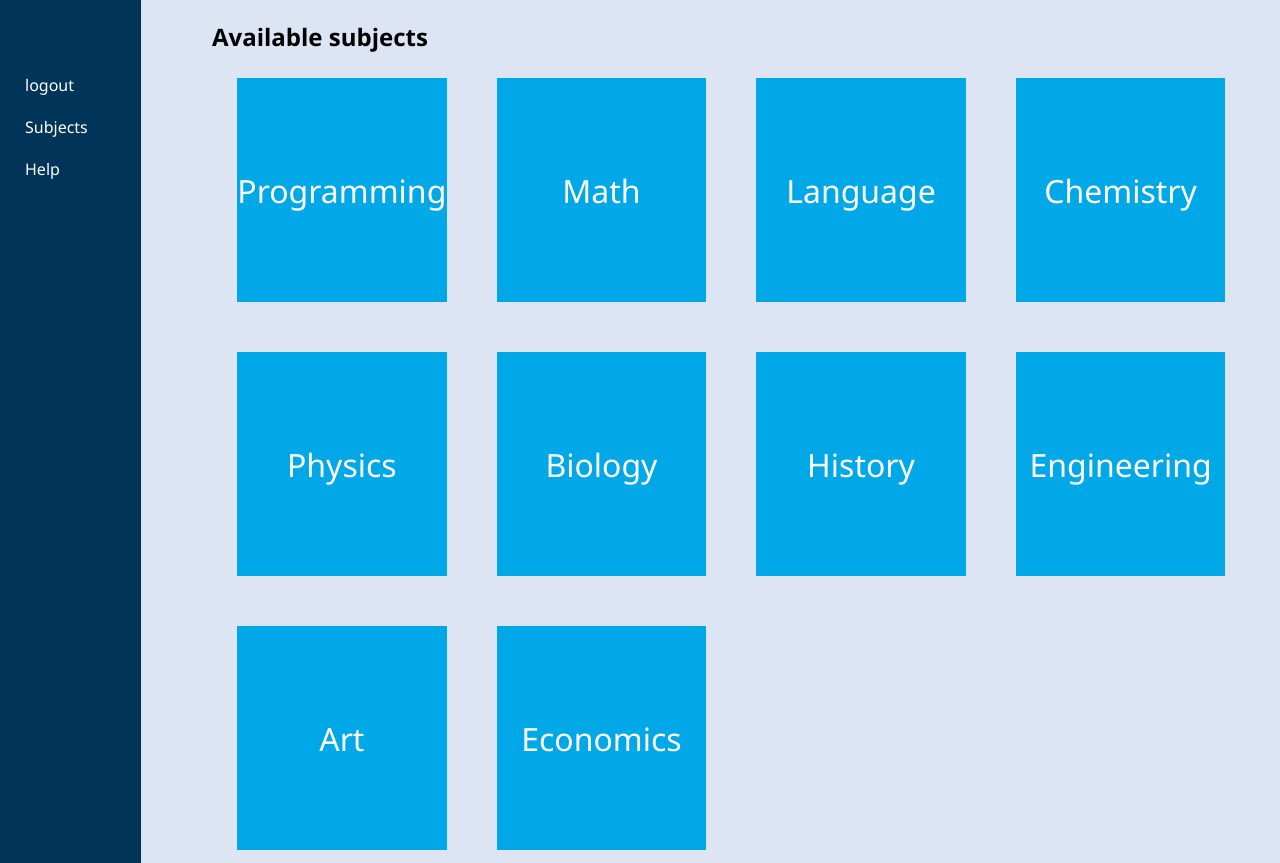
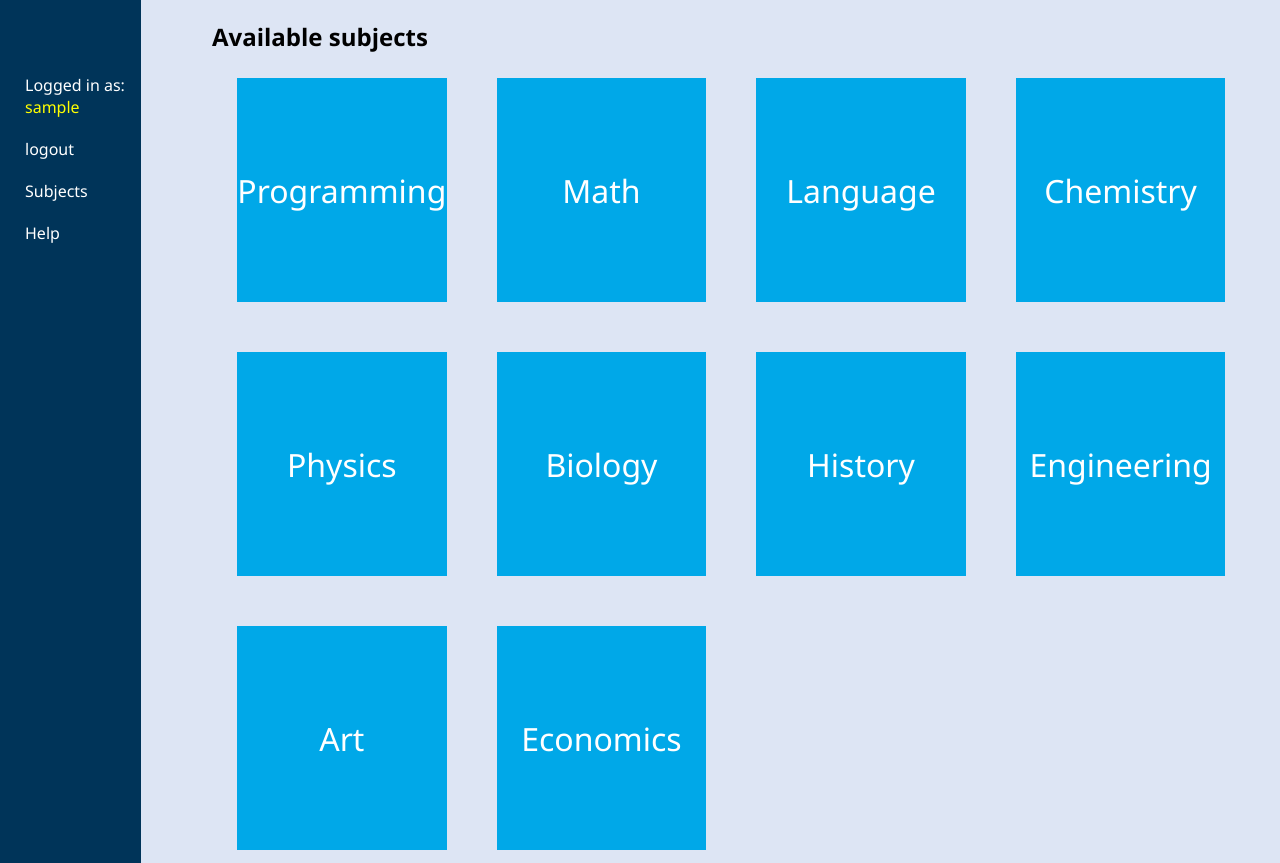
Before and after one commit to microgram17/LearnLink, a Flask app: page / in a window 1280 px wide. Shown: the top 863 px of the page. Run offline with Flask 3, Linux system fonts and the light colour scheme; a user stored in the database is signed in; tables that the repository leaves empty hold one stand-in row (values such as "Sample post").

Commit message:
Add display user name when logged in
Added User name to be displayed when user is logged in.
User name will be displayed in the side bar and user name will be
highlighted by a differnet color than the rest of the menu elemetns

```diff
--- a/static/style.css
+++ b/static/style.css
@@ -8,6 +8,7 @@
     --hover-blue: #007EA7;
     --text-color: #FFFFFF;
     --black-color: #000000;
+    --highlight-color: yellow;
     font-family: "Segoe UI", Helvetica, sans-serif;
     background-color:hsl(218deg 50% 91%);
 }
@@ -64,6 +65,21 @@ nav ul li ul li a {
 
 nav ul li ul li a:hover {
     border-left: 2px solid var(--text-color);
+}
+
+.username-highlight {
+    color: var(--highlight-color); /* Define a variable or use a specific color code */
+}
+
+/* Nav User-name-display */
+nav p {
+    font-size: 1em;
+    color: var(--text-color);
+    display: block;
+    padding: 10px 10px;
+    color: var(--text-color);
+    text-decoration: none;
+    transition: 0.2s linear;
 }
 
 /* Responsive styles */
--- a/templates/base.html
+++ b/templates/base.html
@@ -15,6 +15,7 @@
       <nav>
         {% if current_user.is_authenticated %}
         <ul>
+          <li><p>Logged in as: <span class="username-highlight">{{ current_user.user_name }}</span></p></li>
           <li><a href="/logout">logout</a></li>
           <li><a href="/">Subjects</a></li>
           <li class="sub-menu">
```
